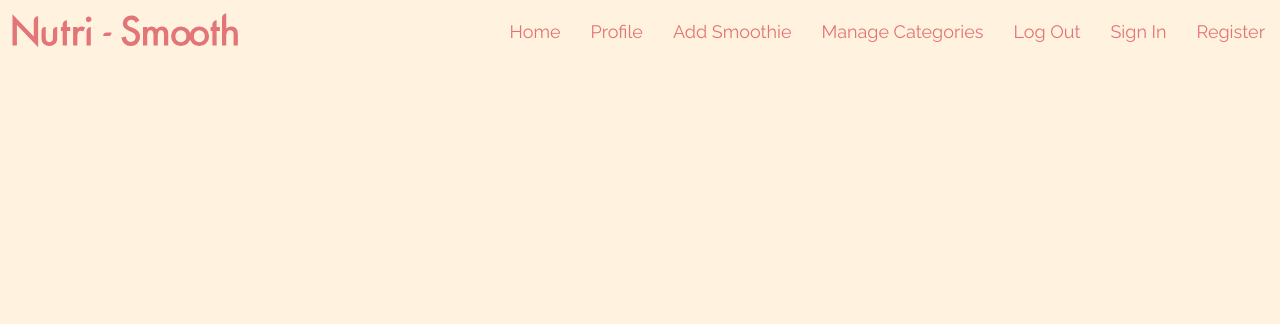
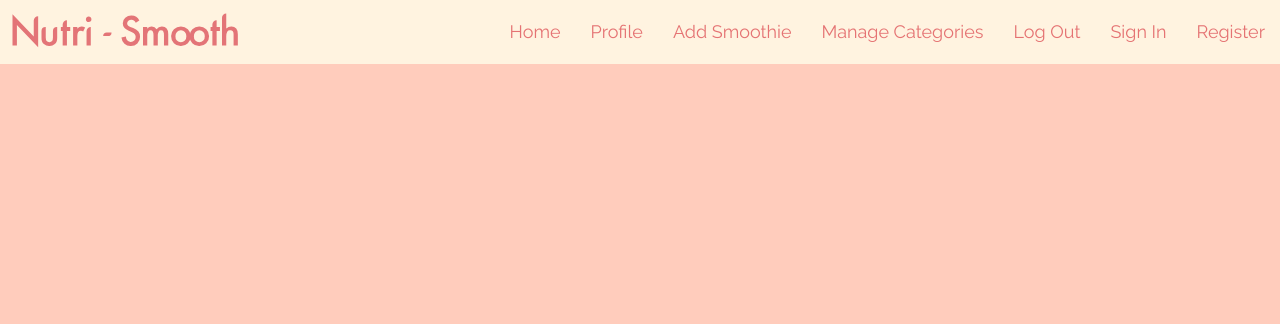
Before and after one commit to RoxJade/nutri-smooth, a Flask app: page / in a window 1280 px wide. Shown: the top 324 px of the page. Run offline with Flask 2, Linux system fonts and the light colour scheme; data that the repository does not hold is empty; some libraries are stand-ins or nearby versions.

Commit message:
change background color and experiment with form layout/color

```diff
--- a/static/css/style.css
+++ b/static/css/style.css
@@ -4,9 +4,8 @@ font-family: 'Raleway', sans-serif; */
 /* ----------------------------------- Body */
 
 body {
-    background-color: #fff3e0;
+    background-color:#ffccbc;
 }
-
 
 /* ----------------------------------- Navbar */
 
```
